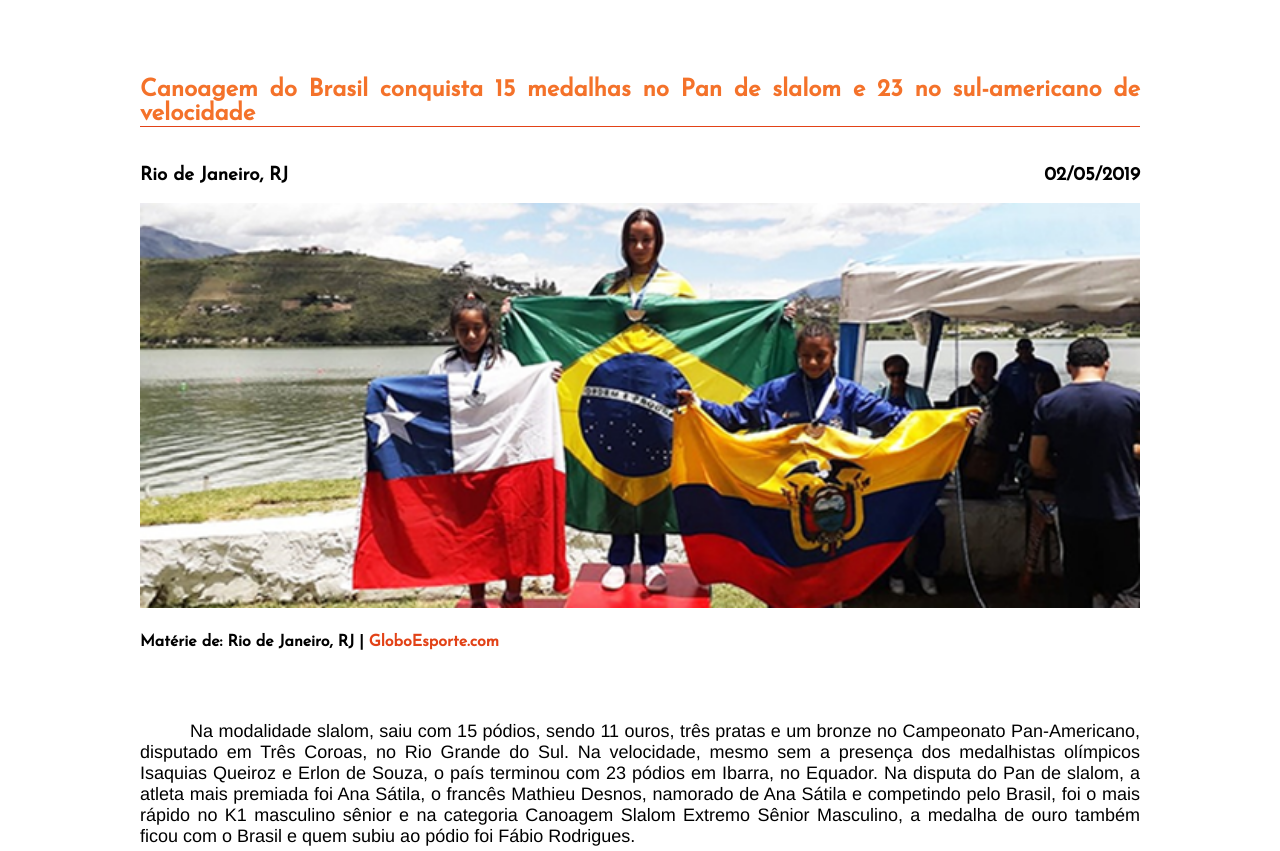
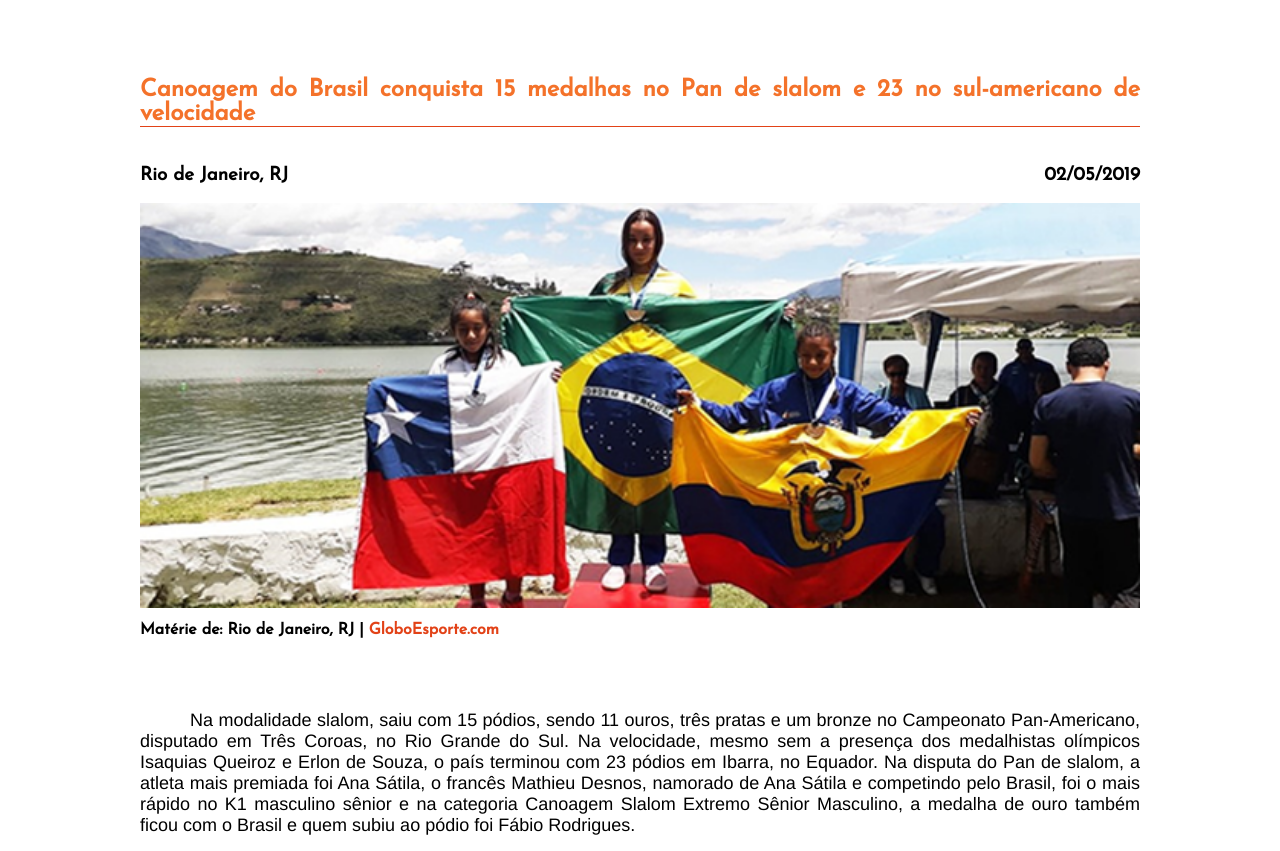
Before and after one commit to WeskleySantos/Nautica-Fluir, a plain HTML site: page n1.html in a window 1280 px wide. Shown: the part 192-1043 px from the top of the page. Drawn offline with Linux system fonts and the light colour scheme; grey boxes are pictures that could not be loaded.

Commit message:
Update padrao-noticias.css

```diff
--- a/css/padrao-noticias.css
+++ b/css/padrao-noticias.css
@@ -23,11 +23,10 @@ p{
 
 .data{ float: right; }
 
-/* .padrao a{ margin-top: 20px; } */
-
-/* .autor, .autor a, .autor h4{
-	margin: 0;
-} */
+.autor, .autor a, .autor h4{
+	margin-top: 5px;
+	margin-left: 0;
+}
 
 .autor{ width: 880px; }
 
```
